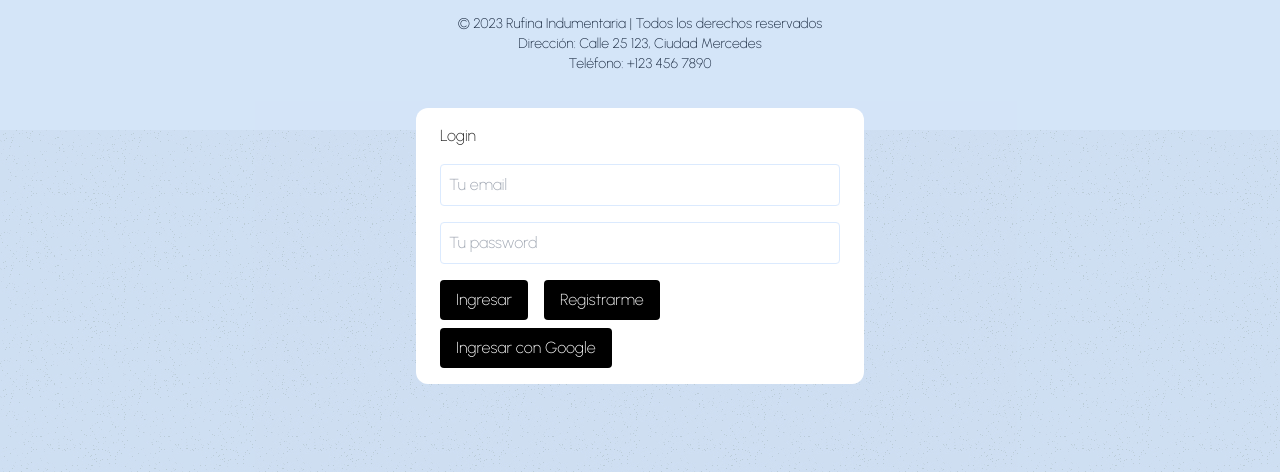
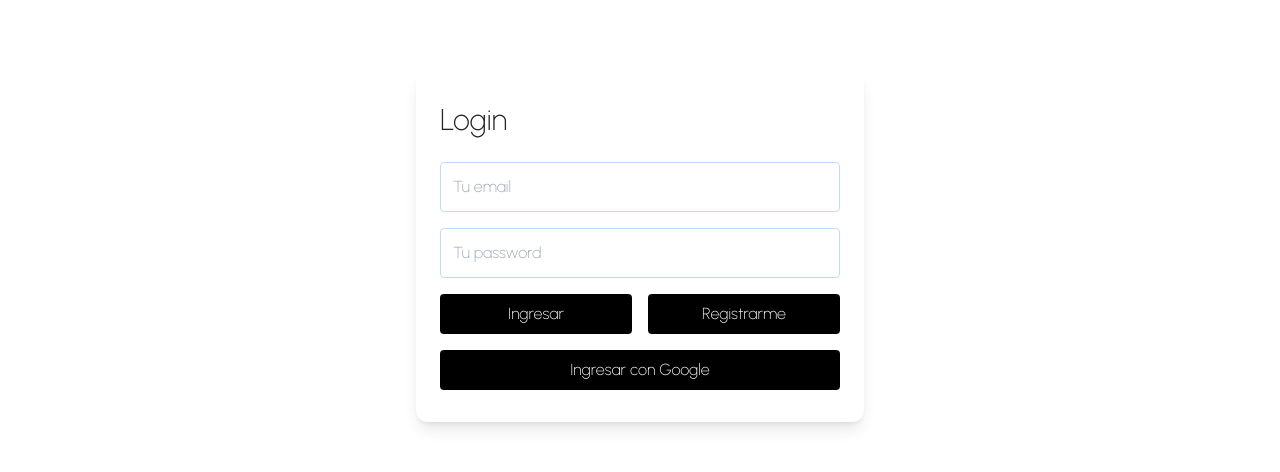
Before and after one commit to Ccangaro747/ecommerceproyect, a Next.js app: page /admin in a window 1280 px wide. Shown: the part 154-626 px from the top of the page. Built offline with nearby package versions, Linux system fonts and the light colour scheme; no server answers; the database is empty.

Commit message:
AvanceNuevo

```diff
--- a/src/components/auth/LoginForm.js
+++ b/src/components/auth/LoginForm.js
@@ -1,36 +1,40 @@
 "use client"
-import { useState } from "react"
-import Boton from "../Boton"
-import { useAuthContext } from "@/contexts/AuthContext"
+import { useState } from "react";
+import Boton from "../Boton";
+import { useAuthContext } from "@/contexts/AuthContext";
 
 const LoginForm = () => {
-    const { createUser, loginUser } = useAuthContext()
+  const { createUser, loginUser } = useAuthContext();
   const [values, setValues] = useState({
-        email: '',
-        password: ''
-    })
+    email: "",
+    password: "",
+  });
 
   const handleChange = (e) => {
     setValues({
       ...values,
-            [e.target.name]: e.target.value
-        })
-    }
+      [e.target.name]: e.target.value,
+    });
+  };
 
   const handleSubmit = async (e) => {
-        e.preventDefault()
-    }
+    e.preventDefault();
+    // Realiza acciones adicionales si es necesario antes de enviar el formulario
+  };
 
   return (
-        <div className="fixed w-screen h-screen inset-0 z-10 flex justify-center items-center bg-blue-400 bg-opacity-25">
-            <form onSubmit={handleSubmit} className="bg-white py-4 px-6 rounded-xl max-w-md w-full">
-                <h2>Login</h2>
+    <div className="fixed w-screen h-screen inset-0 z-10 flex justify-center items-center bg-white">
+      <form
+        onSubmit={handleSubmit}
+        className="bg-white py-8 px-6 rounded-xl max-w-md w-full shadow-lg"
+      >
+        <h2 className="text-3xl font-bold mb-6">Login</h2>
         <input
           type="email"
           value={values.email}
           required
           placeholder="Tu email"
-                    className="p-2 rounded w-full border border-blue-100 block my-4"
+          className="p-3 rounded w-full border border-blue-200 mb-4"
           name="email"
           onChange={handleChange}
         />
@@ -39,16 +43,24 @@ const LoginForm = () => {
           value={values.password}
           required
           placeholder="Tu password"
-                    className="p-2 rounded w-full border border-blue-100 block my-4"
+          className="p-3 rounded w-full border border-blue-200 mb-4"
           name="password"
           onChange={handleChange}
         />
-                <Boton onClick={() => loginUser(values)} className="mr-4">Ingresar</Boton>
-                <Boton onClick={() => createUser(values)}>Registrarme</Boton>
-                <Boton onClick={null} className="mt-2 block">Ingresar con Google</Boton>
+        <div className="flex flex-col md:flex-row items-center">
+          <Boton onClick={() => loginUser(values)} className="w-full md:w-1/2 mb-2 md:mb-0 mr-2">
+            Ingresar
+          </Boton>
+          <Boton onClick={() => createUser(values)} className="w-full md:w-1/2 ml-2">
+            Registrarme
+          </Boton>
+        </div>
+        <Boton onClick={null} className="mt-4 w-full">
+          Ingresar con Google
+        </Boton>
       </form>
     </div>
-    )
-}
+  );
+};
 
-export default LoginForm
+export default LoginForm;
```
Lines whose indentation alone changed are shown as unchanged.
